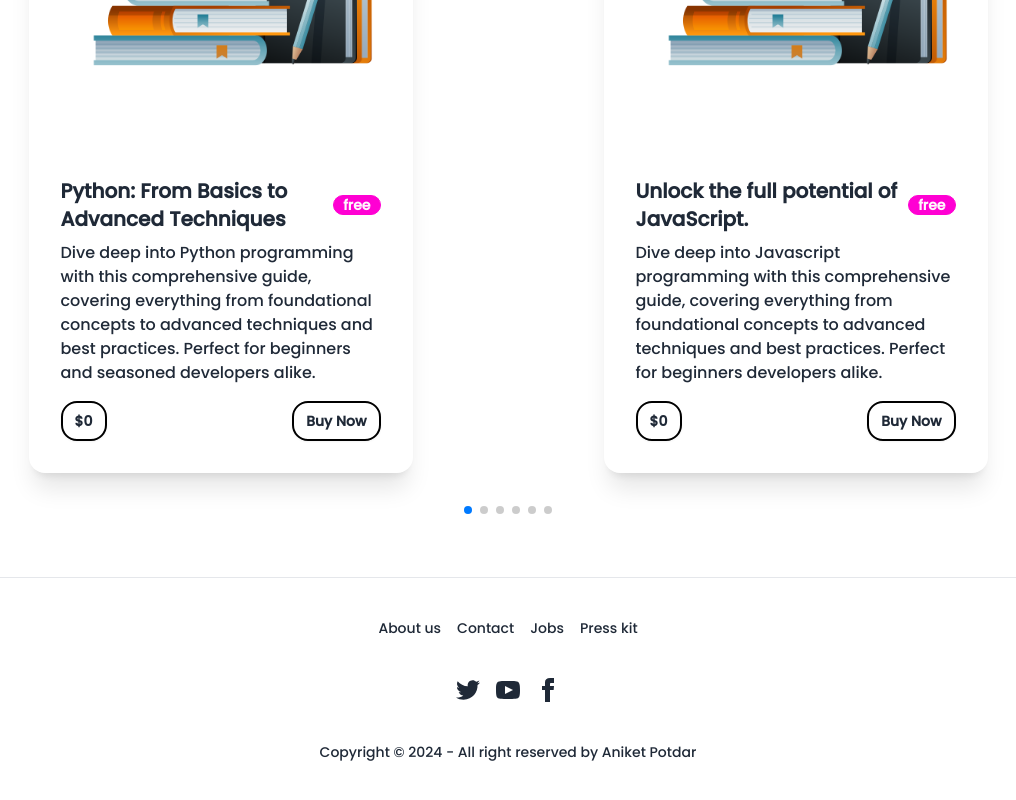
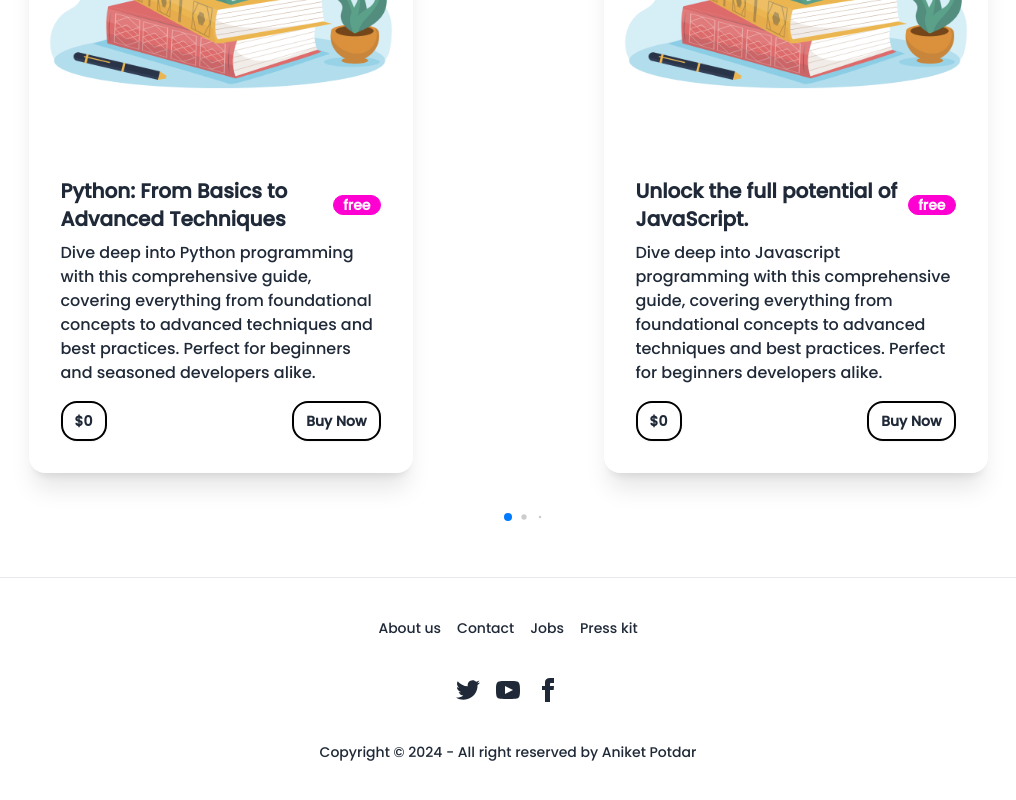
Before and after one commit to AniketPotdar-AP/Book_Store, a React app: page / in a window 1280 px wide. Shown: the part 1071-1871 px from the top of the page, without its empty margins (132-1148 px from the left). Built offline with nearby package versions, Linux system fonts and the light colour scheme; the HTML template or start-up script is replaced by a standard one.

Commit message:
Created Book Store Application

```diff
--- a/src/components/Cards.jsx
+++ b/src/components/Cards.jsx
@@ -7,7 +7,7 @@
                 <figure>
                     <img src={item.image} alt="Shoes" />
                 </figure>
-                <div className="card-body">
+                <div className="card-body ">
                     <h2 className="card-title">
                         {item.name}
                         <div className="badge badge-secondary">{item.category}</div>
--- a/src/components/FreeCourse.jsx
+++ b/src/components/FreeCourse.jsx
@@ -24,7 +24,7 @@
                     className="mySwiper mt-10 pb-14 "
                     loop={true}
                     pagination={{
-                        clickable: true,
+                        dynamicBullets: true,
                     }}
                     breakpoints={{
                         1300: {
@@ -42,7 +42,7 @@
                     }}
                 >
                     {filterData.map((item) => (
-                        <SwiperSlide key={item.id} className="flex justify-center items-center">
+                        <SwiperSlide key={item.id} className="flex justify-center items-center h-full">
                             <Cards item={item} />
                         </SwiperSlide>
                     ))}
```
Also changed, not shown: public/freeBooks.png, public/freeBooks1.png (added).
